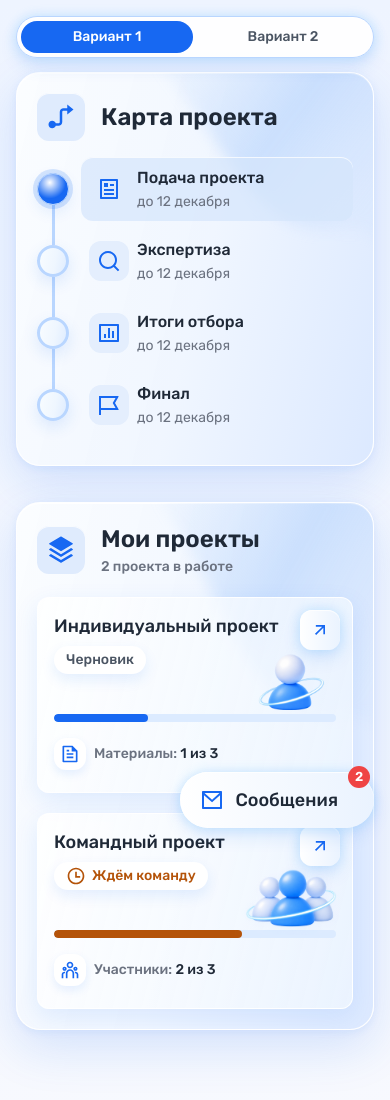
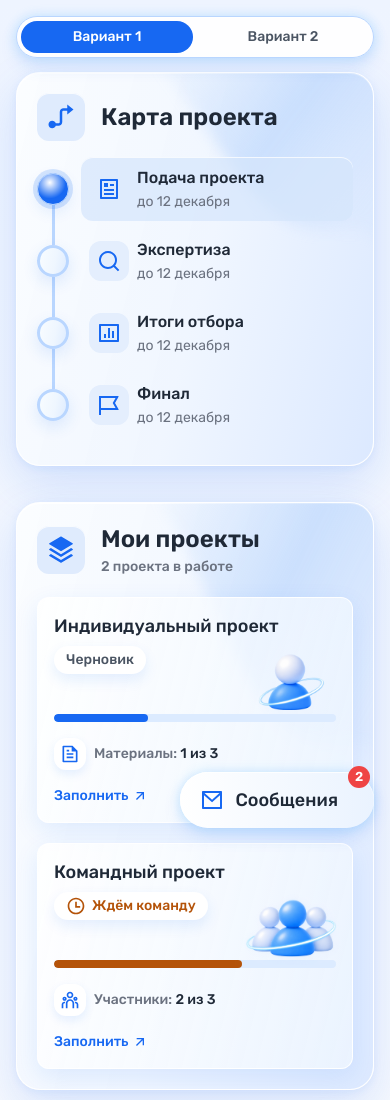
Before and after one commit to lubimovam048-bit/transport-city-form, a plain HTML site: page cabinet.html in a window 390 px wide. Shown: the top 1100 px of the page. Drawn offline with Linux system fonts and the light colour scheme.

Commit message:
Replace the tile corner arrow with a small fill link
Co-Authored-By: Claude Opus 5.5 <noreply@anthropic.com>

```diff
--- a/cabinet.css
+++ b/cabinet.css
@@ -85,27 +85,28 @@ img{display:block}
 .summary__sub{margin-top:2px;color:var(--text-tertiary);font-weight:500}
 .summary__grid{display:grid;grid-template-columns:repeat(2,minmax(0,1fr));gap:20px;margin-top:20px}
 
-.tile{position:relative;display:flex;min-height:196px;padding:20px 24px;border:1px solid rgba(255,255,255,.9);border-radius:var(--radius-control);
+.tile{position:relative;display:flex;min-height:212px;padding:20px 24px;border:1px solid rgba(255,255,255,.9);border-radius:var(--radius-control);
   background:linear-gradient(104deg,rgba(255,255,255,.86),rgba(238,246,255,.76));box-shadow:0 8px 24px rgba(23,104,242,.1);transition:box-shadow .15s ease}
 .tile:hover{box-shadow:0 12px 28px rgba(23,104,242,.18)}
 .tile__copy{display:flex;flex-direction:column;align-items:flex-start;width:min(100%,300px)}
 .tile__title{font-size:20px;line-height:28px;font-weight:500}
-.tile__title a::after{content:"";position:absolute;z-index:2;inset:0;border-radius:inherit}
-.tile__title a:focus-visible{outline:none}
-.tile__title a:focus-visible::after{outline:3px solid #8ed8ff;outline-offset:2px;border-radius:var(--radius-control)}
 .tile__copy .chip{margin-top:8px}
 .tile__bar{width:100%;height:8px;margin-top:16px;overflow:hidden;border-radius:var(--radius-pill);background:var(--bg-brand-subtle)}
 .tile__bar span{display:block;height:100%;border-radius:inherit;background:var(--text-brand)}
 .tile__bar--wait span{background:var(--warning-text)}
 .tile__meta{display:flex;align-items:center;gap:8px;margin-top:16px;color:var(--text-tertiary);font-weight:500}
 .tile__meta b{color:var(--text-primary);font-weight:500}
+.tile__link{display:inline-flex;align-items:center;gap:4px;margin-top:auto;padding-top:16px;color:var(--text-brand);font-weight:500;transition:color .15s ease}
+.tile__link .icon{width:16px;height:16px}
+.tile__link::after{content:"";position:absolute;z-index:2;inset:0;border-radius:var(--radius-control)}
+.tile:hover .tile__link{color:#155ae8}
+.tile__link:focus-visible{outline:none}
+.tile__link:focus-visible::after{outline:3px solid #8ed8ff;outline-offset:2px}
 .tile__meta-icon{display:grid;place-items:center;flex:none;width:32px;height:32px;border-radius:var(--radius-control);background:var(--bg-surface);color:var(--text-brand);
   box-shadow:0 4px 10px rgba(23,104,242,.1)}
 /* The team image has wider transparent margins, so its box is larger: both figures render at the same visible height, on one axis */
-.tile__art{position:absolute;right:75px;bottom:36px;width:155px;height:127px;object-fit:contain;pointer-events:none}
-.tile__art--team{right:20px;bottom:17px;width:257px;height:172px}
-.tile__go{position:absolute;z-index:1;top:12px;right:12px;display:grid;place-items:center;width:40px;height:40px;border-radius:var(--radius-control);color:var(--text-brand);
-  background:linear-gradient(90deg,rgba(255,255,255,.98),rgba(234,243,255,.96));box-shadow:var(--shadow-control);pointer-events:none}
+.tile__art{position:absolute;right:75px;bottom:44px;width:155px;height:127px;object-fit:contain;pointer-events:none}
+.tile__art--team{right:20px;bottom:25px;width:257px;height:172px}
 
 /* Status pills */
 .status{display:inline-flex;align-items:center;gap:4px;min-height:28px;padding:4px;border-radius:var(--radius-pill);font-weight:500;white-space:nowrap}
@@ -160,8 +161,8 @@ img{display:block}
 
 @media (max-width:1320px){
   .detail__grid{grid-template-columns:minmax(0,1fr)}
-  .tile__art{right:33px;bottom:40px;width:115px;height:94px}
-  .tile__art--team{right:-8px;bottom:26px;width:191px;height:127px}
+  .tile__art{right:33px;bottom:60px;width:115px;height:94px}
+  .tile__art--team{right:-8px;bottom:46px;width:191px;height:127px}
   .tile__copy{width:min(calc(100% - 150px),300px)}
 }
 @media (max-width:1240px){
@@ -198,7 +199,7 @@ img{display:block}
   .button{width:100%;justify-content:space-between}
   .tile{padding:16px}
   .tile__copy{width:100%}
-  .tile__title{padding-right:44px;font-size:18px;line-height:24px}
+  .tile__title{font-size:18px;line-height:24px}
   .tile__art{top:55px;right:26px;bottom:auto;width:70px;height:57px}
   .tile__art--team{top:43px;right:1px;width:116px;height:78px}
   .tile__bar{margin-top:40px}
--- a/cabinet.html
+++ b/cabinet.html
@@ -8,7 +8,7 @@
 <link rel="preconnect" href="https://fonts.googleapis.com">
 <link rel="preconnect" href="https://fonts.gstatic.com" crossorigin>
 <link href="https://fonts.googleapis.com/css2?family=Rubik:wght@400;500;600&display=swap" rel="stylesheet">
-<link rel="stylesheet" href="cabinet.css?v=10">
+<link rel="stylesheet" href="cabinet.css?v=11">
 </head>
 <body>
 <svg class="sprite" aria-hidden="true">
@@ -70,23 +70,23 @@
     <div class="summary__grid">
       <article class="tile">
         <div class="tile__copy">
-          <h3 class="tile__title"><a href="#individual">Индивидуальный проект</a></h3>
+          <h3 class="tile__title">Индивидуальный проект</h3>
           <span class="chip">Черновик</span>
           <div class="tile__bar" role="progressbar" aria-label="Загружено материалов" aria-valuemin="0" aria-valuemax="3" aria-valuenow="1"><span style="width:33.333%"></span></div>
           <p class="tile__meta"><span class="tile__meta-icon"><svg class="icon" aria-hidden="true"><use href="#i-note"/></svg></span><span>Материалы: <b>1 из 3</b></span></p>
+          <a class="tile__link" href="#individual" aria-label="Заполнить: индивидуальный проект">Заполнить<svg class="icon" aria-hidden="true"><use href="#i-arrow-up"/></svg></a>
         </div>
         <img class="tile__art" src="assets/cabinet/project-solo.png" width="128" height="105" alt="">
-        <span class="tile__go"><svg class="icon" aria-hidden="true"><use href="#i-arrow-up"/></svg></span>
       </article>
       <article class="tile">
         <div class="tile__copy">
-          <h3 class="tile__title"><a href="#team">Командный проект</a></h3>
+          <h3 class="tile__title">Командный проект</h3>
           <span class="chip chip--wait"><svg class="icon" aria-hidden="true"><use href="#i-time"/></svg>Ждём команду</span>
           <div class="tile__bar tile__bar--wait" role="progressbar" aria-label="Участников подтвердили" aria-valuemin="0" aria-valuemax="3" aria-valuenow="2"><span style="width:66.667%"></span></div>
           <p class="tile__meta"><span class="tile__meta-icon"><svg class="icon" aria-hidden="true"><use href="#i-team"/></svg></span><span>Участники: <b>2 из 3</b></span></p>
+          <a class="tile__link" href="#team" aria-label="Заполнить: командный проект">Заполнить<svg class="icon" aria-hidden="true"><use href="#i-arrow-up"/></svg></a>
         </div>
         <img class="tile__art tile__art--team" src="assets/cabinet/project-team.png" width="195" height="130" alt="">
-        <span class="tile__go"><svg class="icon" aria-hidden="true"><use href="#i-arrow-up"/></svg></span>
       </article>
     </div>
   </section>
```
